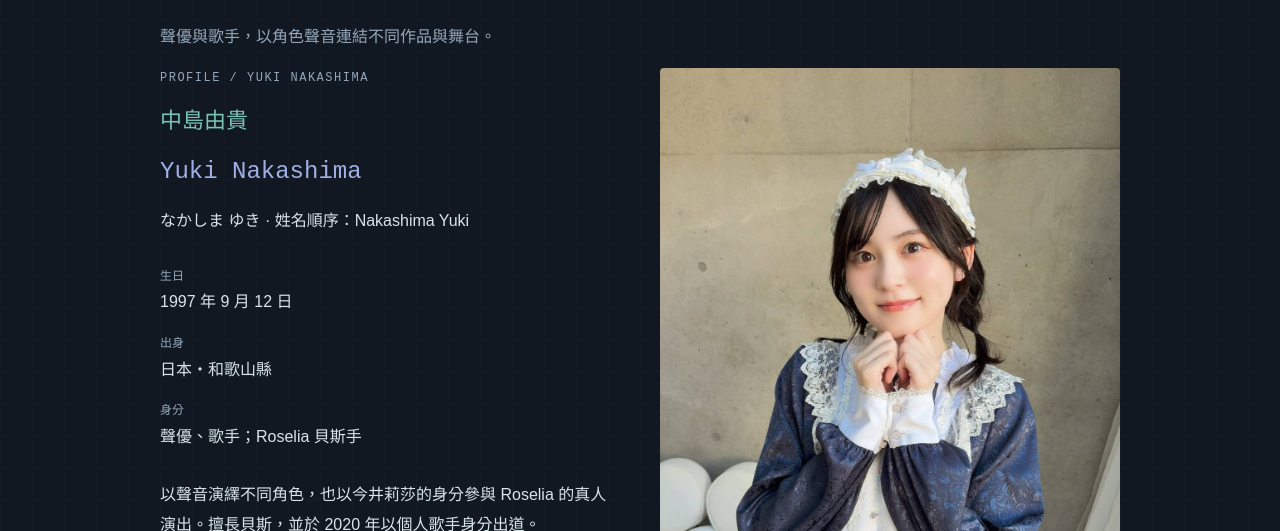
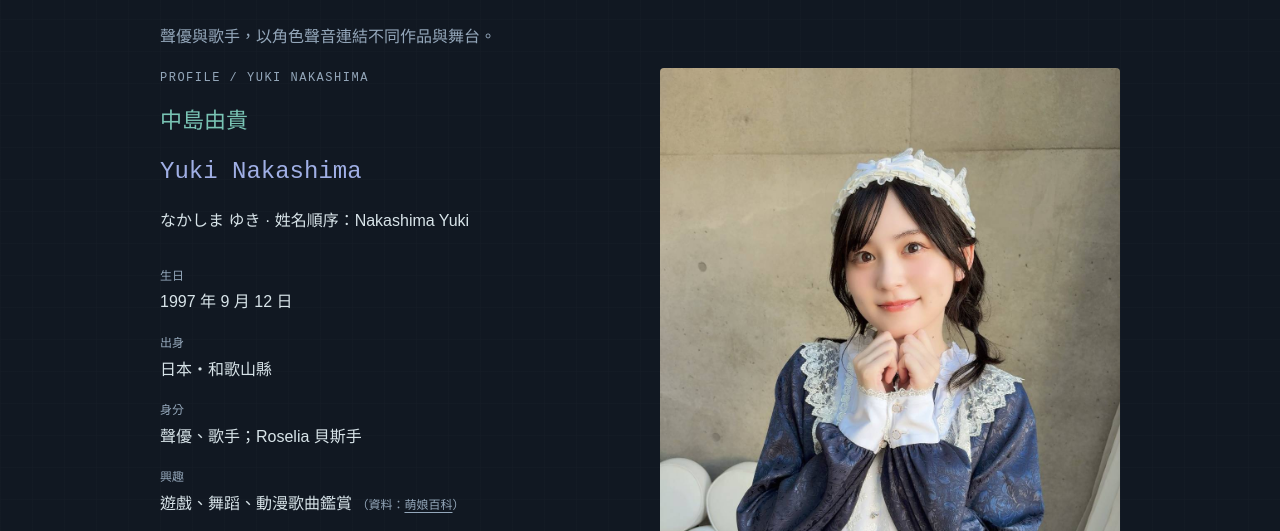
Before and after one commit to xiaobai2er/David1014.github.io, a plain HTML site: page voice.html in a window 1280 px wide. Shown: the part 269-800 px from the top of the page. Drawn offline with Linux system fonts and the light colour scheme.

Commit message:
Add Yuki Nakashima interests to profile

```diff
--- a/voice.html
+++ b/voice.html
@@ -3,7 +3,7 @@
 <head><meta charset="utf-8"><meta name="viewport" content="width=device-width,initial-scale=1"><title>林玄棣｜聲優</title><link rel="stylesheet" href="style.css?v=voice-3"></head>
 <body data-page="voice"><div class="page"><header><a class="brand" href="index.html">◇ <span>PERSONAL MAP / 個人路線圖</span></a><nav aria-label="主要導覽"><a href="index.html">主頁</a><a href="career.html">職涯</a><a href="voice.html">聲優</a><a href="bands.html">樂團</a><a href="projects.html">專案</a><a href="ramen.html">拉麵</a></nav></header>
 <main class="detail-main voice-page"><p class="mono" data-reveal>VOICE ACTRESS / SELECTED CHARACTERS</p><h1 data-reveal>中島由貴</h1><p class="detail-lead" data-reveal>聲優與歌手，以角色聲音連結不同作品與舞台。</p>
-<section id="yuki" class="voice-feature"><div data-reveal><p class="mono">PROFILE / YUKI NAKASHIMA</p><h2>中島由貴</h2><p class="roman-name">Yuki Nakashima</p><p>なかしま ゆき · 姓名順序：Nakashima Yuki</p><dl class="profile-facts"><dt>生日</dt><dd><time datetime="1997-09-12">1997 年 9 月 12 日</time></dd><dt>出身</dt><dd>日本・和歌山縣</dd><dt>身分</dt><dd>聲優、歌手；Roselia 貝斯手</dd></dl><p>以聲音演繹不同角色，也以今井莉莎的身分參與 Roselia 的真人演出。擅長貝斯，並於 2020 年以個人歌手身分出道。</p><p class="source-note">資料：<a href="https://www.beffect.co.jp/talent/yuki/" target="_blank" rel="noopener">事務所官方介紹</a>、<a href="https://wave.pref.wakayama.lg.jp/news/file/34611_0.pdf" target="_blank" rel="noopener">和歌山縣官方簡介（PDF）</a>。</p></div><figure data-reveal><img class="voice-cover" src="yuki-cover.jpg" alt="中島由貴，穿著藍白色服裝的封面照片" width="1108" height="1477"><figcaption>中島由貴 / 使用你提供的封面照片</figcaption></figure></section>
+<section id="yuki" class="voice-feature"><div data-reveal><p class="mono">PROFILE / YUKI NAKASHIMA</p><h2>中島由貴</h2><p class="roman-name">Yuki Nakashima</p><p>なかしま ゆき · 姓名順序：Nakashima Yuki</p><dl class="profile-facts"><dt>生日</dt><dd><time datetime="1997-09-12">1997 年 9 月 12 日</time></dd><dt>出身</dt><dd>日本・和歌山縣</dd><dt>身分</dt><dd>聲優、歌手；Roselia 貝斯手</dd><dt>興趣</dt><dd>遊戲、舞蹈、動漫歌曲鑑賞 <span class="source-note">（資料：<a href="https://mzh.moegirl.org.cn/zh-tw/%E4%B8%AD%E5%B2%9B%E7%94%B1%E8%B4%B5" target="_blank" rel="noopener">萌娘百科</a>）</span></dd></dl><p>以聲音演繹不同角色，也以今井莉莎的身分參與 Roselia 的真人演出。擅長貝斯，並於 2020 年以個人歌手身分出道。</p><p class="source-note">資料：<a href="https://www.beffect.co.jp/talent/yuki/" target="_blank" rel="noopener">事務所官方介紹</a>、<a href="https://wave.pref.wakayama.lg.jp/news/file/34611_0.pdf" target="_blank" rel="noopener">和歌山縣官方簡介（PDF）</a>。</p></div><figure data-reveal><img class="voice-cover" src="yuki-cover.jpg" alt="中島由貴，穿著藍白色服裝的封面照片" width="1108" height="1477"><figcaption>中島由貴 / 使用你提供的封面照片</figcaption></figure></section>
 <section class="detail-section" aria-labelledby="first-impression-title"><div data-reveal><p class="mono">FIRST IMPRESSION / YUKI NAKASHIMA</p><h2 id="first-impression-title">我對由貴的第一印象</h2><p>我是在 Roselia 認識由貴的。第一次看到她站上舞台演奏貝斯，就被那份帥氣又專注的模樣吸引；舞台下的她卻有點呆萌、可愛。這種反差讓我越來越喜歡她。</p></div></section>
 <section class="detail-section" aria-labelledby="roles-title"><div data-reveal><p class="mono">SELECTED ROLES / 05</p><h2 id="roles-title">五個代表角色</h2><p>出演精選，並非官方人氣排名。</p></div><div class="role-cards">
 <article class="role-card" data-reveal><a class="role-image-link" href="https://bang-dream.com/artist/roselia/imai-lisa/" target="_blank" rel="noopener" aria-label="查看 BanG Dream! 官方今井莉莎介紹"><img src="https://bang-dream.com/wordpress/wp-content/themes/bangdream-portal/assets/webp/common/artist/roselia/img_full_imai-lisa_01.webp" alt="BanG Dream! Roselia 貝斯手今井莉莎官方角色圖" loading="lazy" decoding="async"></a><div><h3>今井莉莎 <small>今井リサ</small></h3><p>BanG Dream! · Roselia</p><p class="source-note">圖片與出演資料：<a href="https://bang-dream.com/artist/roselia/imai-lisa/" target="_blank" rel="noopener">BanG Dream! 官方角色頁</a></p></div></article>
```
